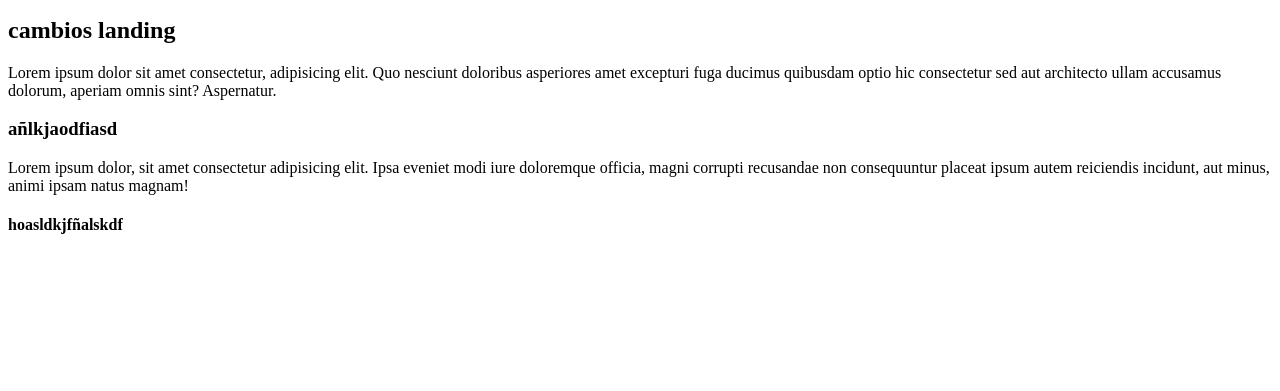
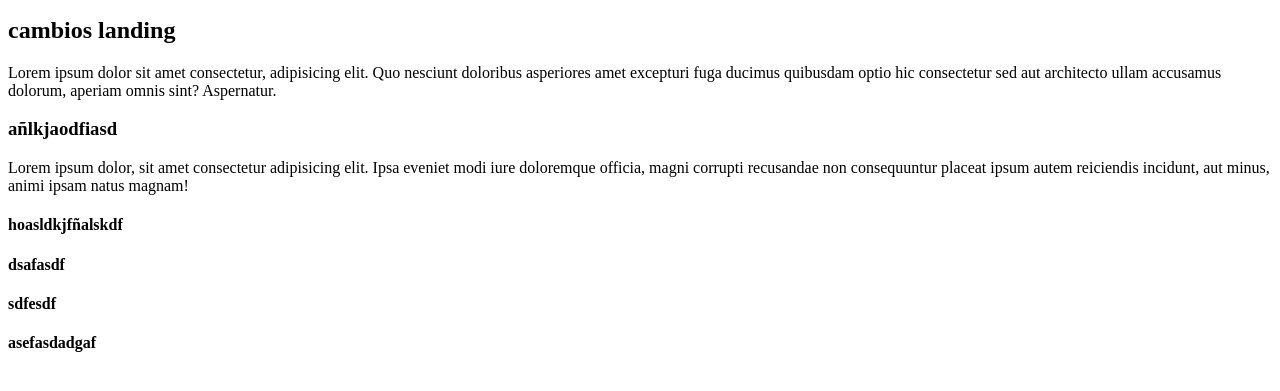
Before and after one commit to Psnadie/prueba, a plain HTML site: page index.html in a window 1280 px wide. Shown: the part 119-510 px from the top of the page. Drawn offline with Linux system fonts and the light colour scheme.

Commit message:
prueba o algo

```diff
--- a/index.html
+++ b/index.html
@@ -19,5 +19,8 @@
                 officia, magni corrupti recusandae non consequuntur placeat ipsum autem reiciendis incidunt,
                  aut minus, animi ipsam natus magnam!</p>
                  <h4>hoasldkjfñalskdf</h4>
+                 <h4>dsafasdf</h4>
+                 <h4>sdfesdf</h4>
+                 <h4>asefasdadgaf</h4>
 </body>
 </html>
```
